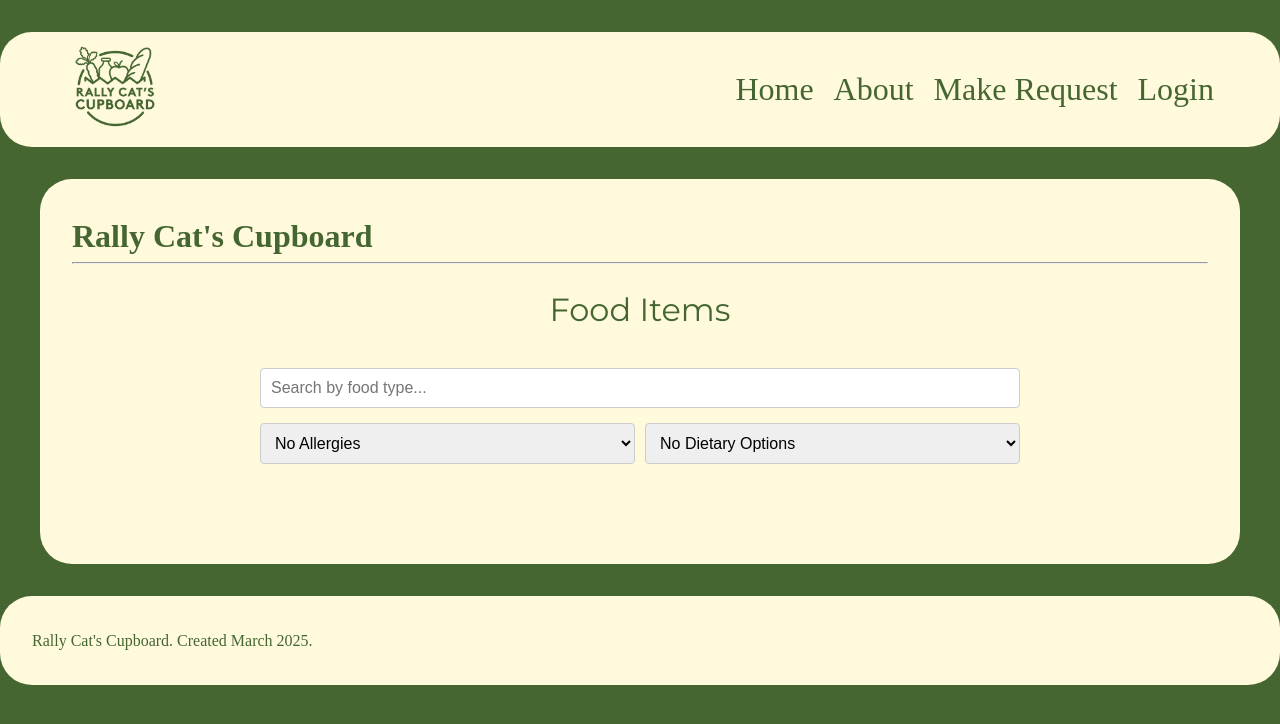
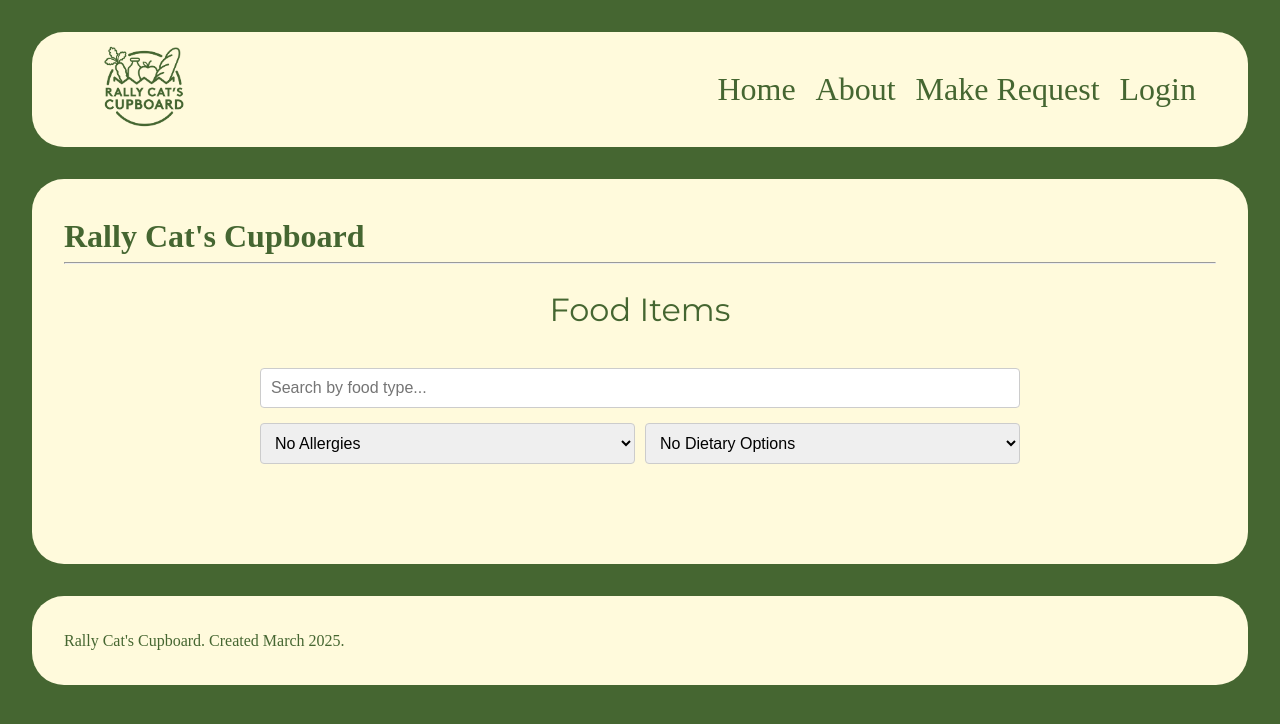
Before and after one commit to UVMHacks2025/team-six, a PHP site: page /index.php in a window 1280 px wide. Shown: the top 724 px of the page. Run offline with PHP 8.4, Linux system fonts and the light colour scheme; data that the repository does not hold is empty; some web fonts are replaced.

Commit message:
style changes

```diff
--- a/src/css/custom.css
+++ b/src/css/custom.css
@@ -54,8 +54,7 @@ main.logs {
   color: #456631;
   padding: 2rem;
   border-radius: 2rem;
-  margin: 2rem auto;
-  max-width: 1200px;
+  margin: 2rem;
 }
 
 /* Navbar */
@@ -64,7 +63,7 @@ main.logs {
   color: #456631;
   padding: 2rem;
   border-radius: 2rem;
-  margin: 2rem auto;
+  margin: 2rem 2rem;
   position: relative;
   padding-left: 20px;
 }
@@ -166,7 +165,7 @@ button[type="submit"]:hover {
   color: #456631;
   padding: 2rem;
   border-radius: 2rem;
-  margin-top: 2rem;
+  margin: 2rem;
 }
 
 /* Grid Layout for Item Cards */
```
